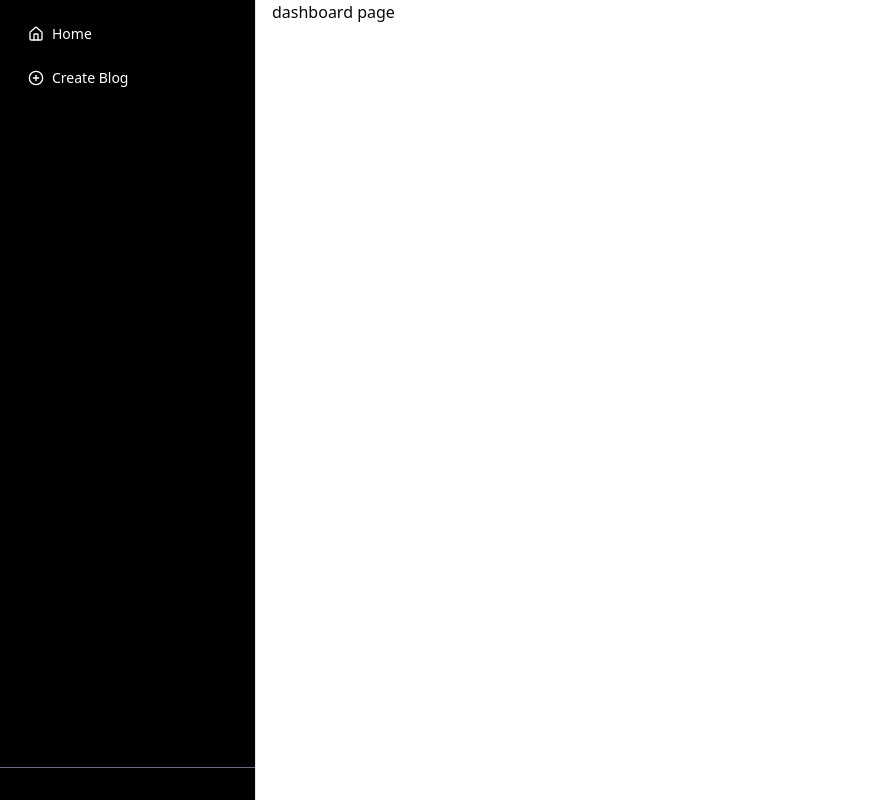
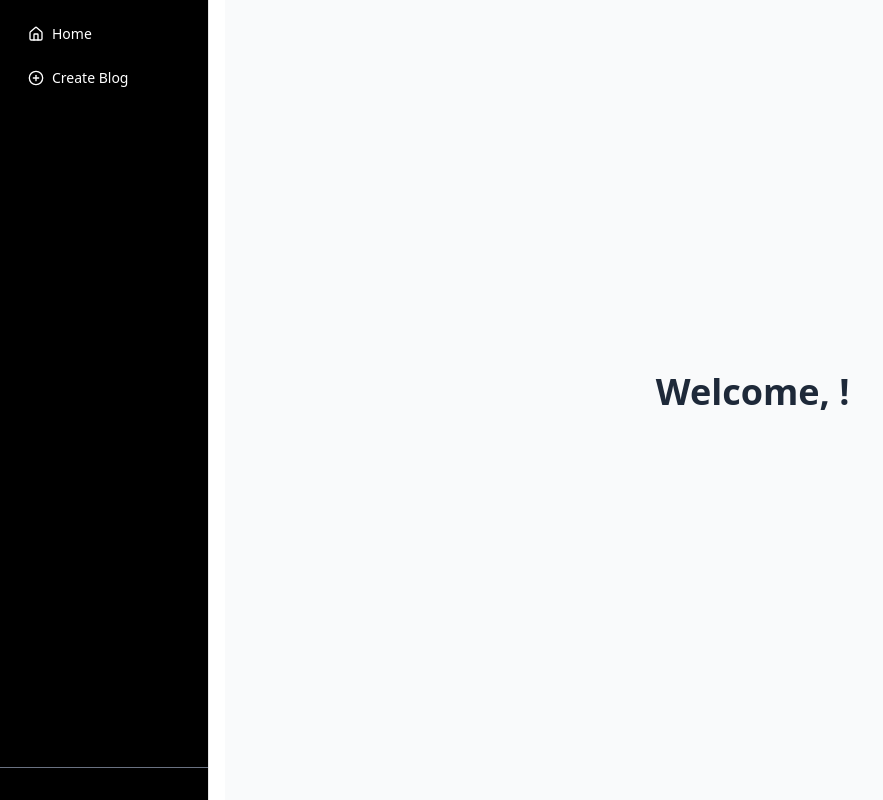
Before and after one commit to TheRABU/blogbd-client, a Next.js app: page /dashboard in a window 1280 px wide. Shown: the whole page, without its empty margins (0-883 px from the left). Built offline with nearby package versions, Linux system fonts and the light colour scheme; no server answers.

Commit message:
fixed some next-auth related bugs, implemented login,logout, redirect to dashboard also created route.ts,net-auth api folder to get userSession

```diff
--- a/src/actions/auth.ts
+++ b/src/actions/auth.ts
@@ -23,8 +23,9 @@ export const login = async (data: FieldValues) => {
     },
     body: JSON.stringify(data),
   });
+  const result = await res.json();
   if (!res?.ok) {
     console.error("Login Failed", await res.text());
   }
-  return await res.json();
+  return result;
 };
--- a/src/app/(dashboard)/dashboard/page.tsx
+++ b/src/app/(dashboard)/dashboard/page.tsx
@@ -1,5 +1,20 @@
-const DashboardPage = () => {
-  return <div>dashboard page</div>;
+import { getUserSession } from "@/src/helpers/getUserSession";
+
+const DashboardPage = async () => {
+  const session = await getUserSession();
+
+  return (
+    <>
+      <div className="min-h-screen flex flex-col justify-center items-center bg-gray-50 p-6 w-full">
+        <h1 className="text-4xl font-bold text-gray-800 mb-4">
+          Welcome, {session?.user?.name}!
+        </h1>
+        <p className="text-lg text-gray-600 italic text-center">
+          {session?.user?.email}
+        </p>
+      </div>
+    </>
+  );
 };
 
 export default DashboardPage;
--- /dev/null
+++ b/src/app/api/auth/[...nextauth]/route.ts
@@ -0,0 +1,6 @@
+import { authOptions } from "@/src/helpers/authOptions";
+import NextAuth from "next-auth";
+
+const handler = NextAuth(authOptions);
+
+export { handler as GET, handler as POST };
--- a/src/components/modules/Auth/LoginForm.tsx
+++ b/src/components/modules/Auth/LoginForm.tsx
@@ -17,6 +17,7 @@ import { login } from "@/src/actions/auth";
 import { toast } from "sonner";
 import { Button } from "../../ui/button";
 import { Input } from "../../ui/input";
+import { useRouter } from "next/navigation";
 
 // type LoginFormValues = {
 //   email: string;
@@ -31,11 +32,14 @@ export default function LoginForm() {
     },
   });
 
+  const router = useRouter();
   const onSubmit = async (values: FieldValues) => {
     try {
       // const res = await login(values);
-      // if (res?.id) {
+      // console.log("response", res);
+      // if (res?.login.user?.id) {
       //   toast.success("User Logged in Successfully");
+      //   router.push("/dashboard");
       // } else {
       //   toast.error("User Login Failed");
       // }
--- a/src/components/modules/Auth/RegisterForm.tsx
+++ b/src/components/modules/Auth/RegisterForm.tsx
@@ -37,7 +37,7 @@ export default function RegisterForm() {
   const onSubmit = async (values: FieldValues) => {
     try {
       const res = await register(values);
-      if (res?.id) {
+      if (res?.login.user?.id) {
         toast.success("User Registered Successfully");
         router.push("/login");
       }
--- a/src/components/shared/Sidebar/Sidebar.tsx
+++ b/src/components/shared/Sidebar/Sidebar.tsx
@@ -7,6 +7,8 @@ import { signOut, useSession } from "next-auth/react";
 
 export default function Sidebar() {
   const session = useSession();
+
+  console.log("UseSession", session);
 
   return (
     <aside className="flex h-screen w-64 flex-col border-r bg-black text-white">
```
